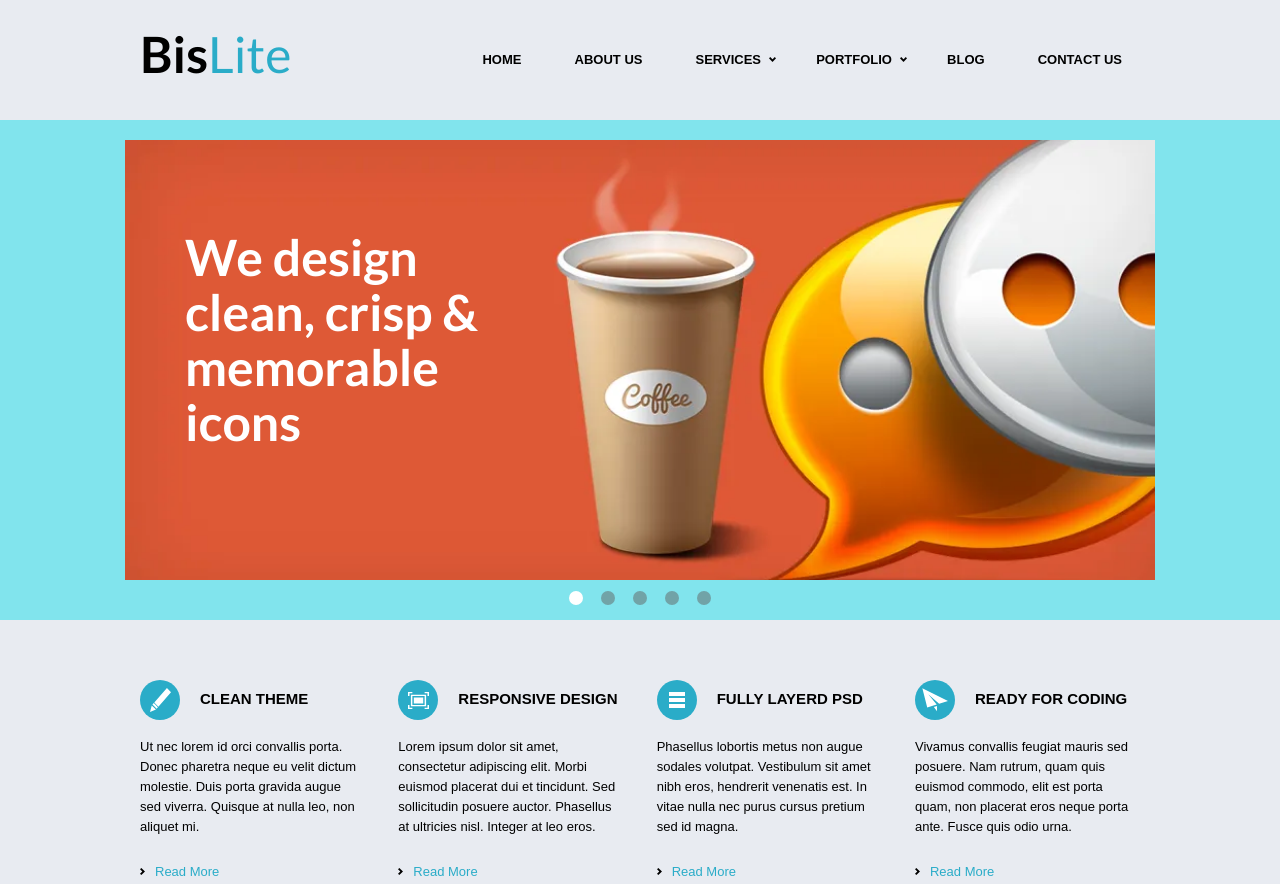
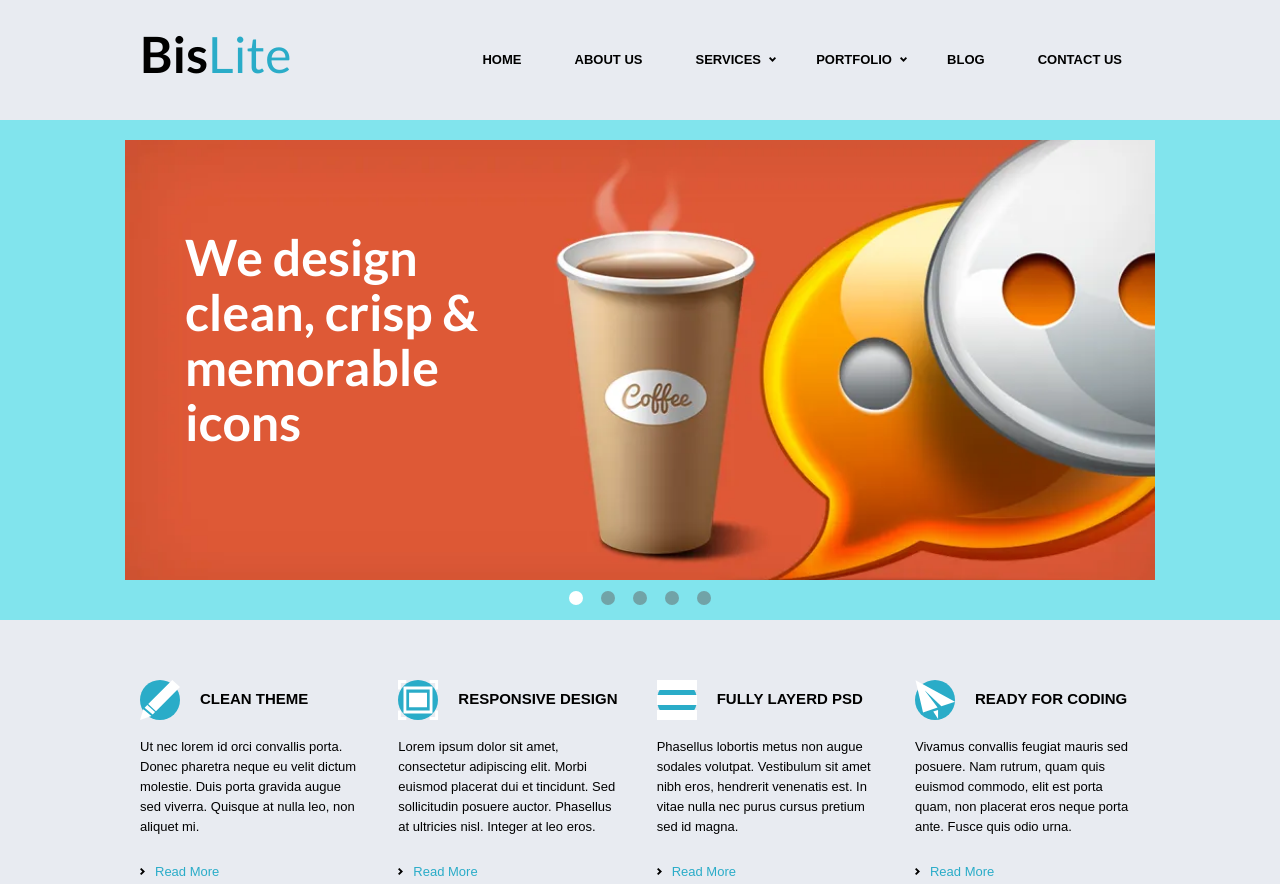
Before and after one commit to 5reelancer/5reelancer.github.io, a plain HTML site: page index.html in a window 1280 px wide. Shown: the top 884 px of the page. Drawn offline with nearby package versions, Linux system fonts and the light colour scheme.

Commit message:
Update origin

```diff
--- a/index.html
+++ b/index.html
@@ -94,7 +94,7 @@
         <div class="item">
           <div class="item__title">
             <div class="item__icons">
-              <img src="files/item-1.svg" width="auto" height="auto" alt="It's picture">
+              <img src="files/item-1.svg" width="100%" height="100%" alt="It's pencil icon">
             </div>
             Clean Theme
           </div>
@@ -106,7 +106,7 @@
         <div class="item">
           <div class="item__title">
             <div class="item__icons">
-              <img src="files/item-2.svg" alt="">
+              <img src="files/item-2.svg" width="100%" height="100%" alt="It's preview icon">
             </div>
             Responsive Design
           </div>
@@ -118,7 +118,7 @@
         <div class="item">
           <div class="item__title">
             <div class="item__icons">
-              <img src="files/item-3.svg" alt="">
+              <img src="files/item-3.svg" width="100%" height="100%" alt="It's burger icon">
             </div>
             Fully layerd PSD
           </div>
@@ -131,7 +131,7 @@
         <div class="item">
           <div class="item__title">
             <div class="item__icons">
-              <img src="files/item-4.svg" alt="">
+              <img src="files/item-4.svg" width="100%" height="100%" alt="It's telegram icon">
             </div>
             Ready for coding
           </div>
```
